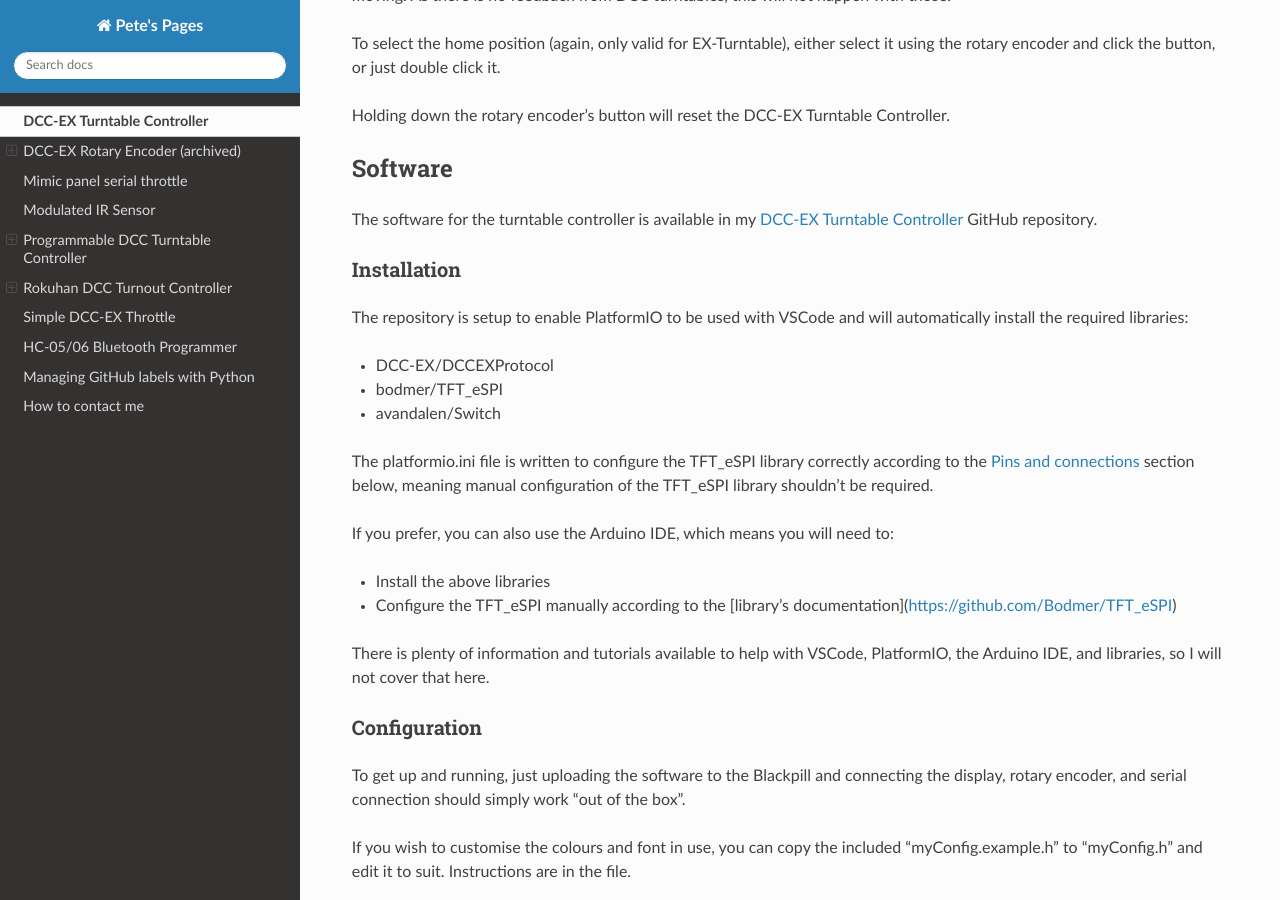
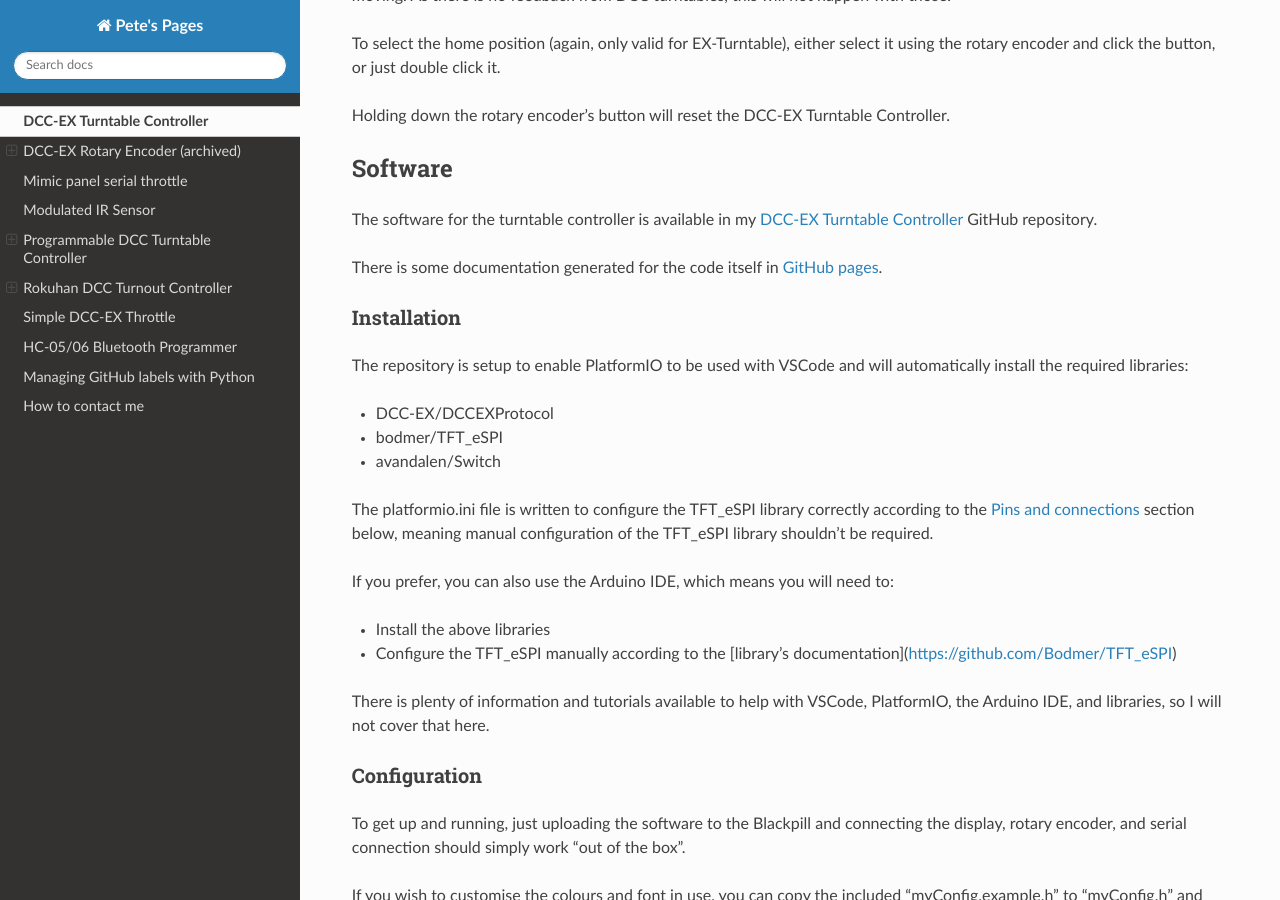
Before and after one commit to peteGSX/petegsx.github.io, a Sphinx documentation site: the page built from docs/dcc-ex-turntable-controller/index.rst, in a window 1280 px wide and 900 px high, scrolled down 1025 px. Built offline with Sphinx 7.4.7 and the Read the Docs theme 3.1.0, drawn with Linux system fonts in a browser that asks for light colours.

Commit message:
Add TT controller doco link

```diff
--- a/docs/dcc-ex-turntable-controller/index.rst
+++ b/docs/dcc-ex-turntable-controller/index.rst
@@ -38,6 +38,8 @@
 ========
 
 The software for the turntable controller is available in my `DCC-EX Turntable Controller <https://github.com/peteGSX-Projects/DCCEXTurntableController>`_ GitHub repository.
+
+There is some documentation generated for the code itself in `GitHub pages <https://petegsx-projects.github.io/DCCEXTurntableController/>`_.
 
 Installation
 ------------
```
